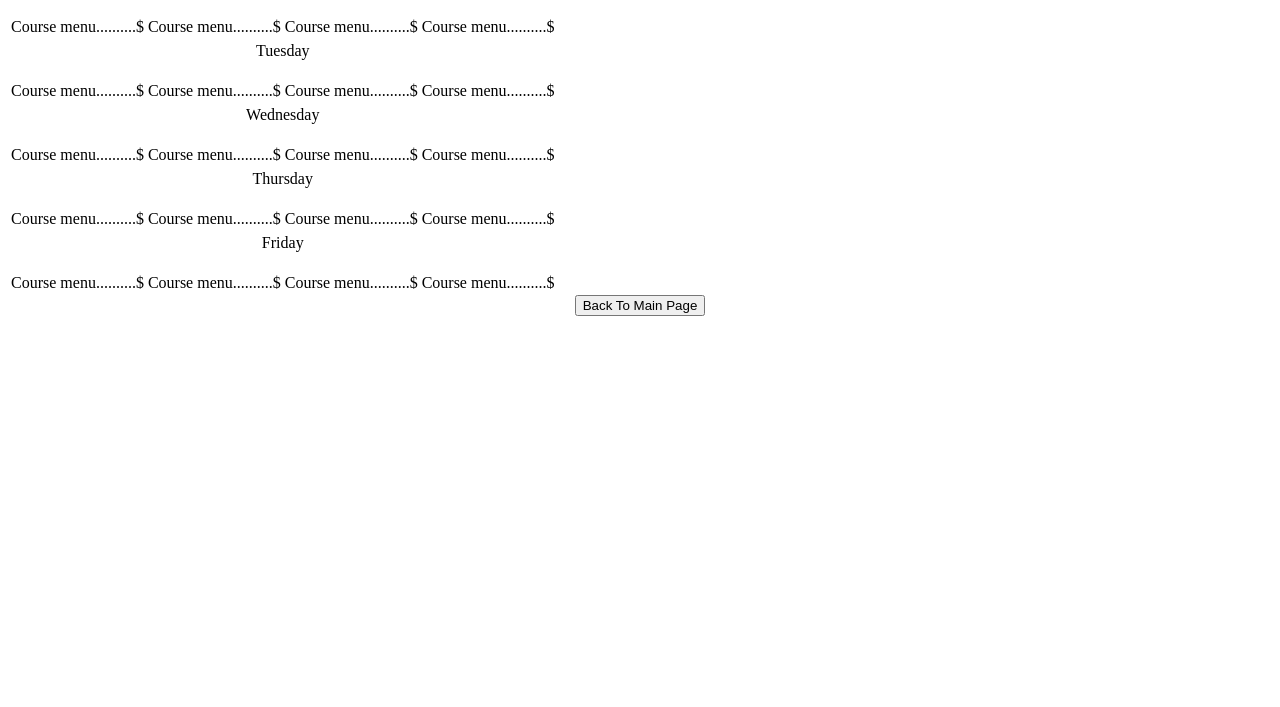
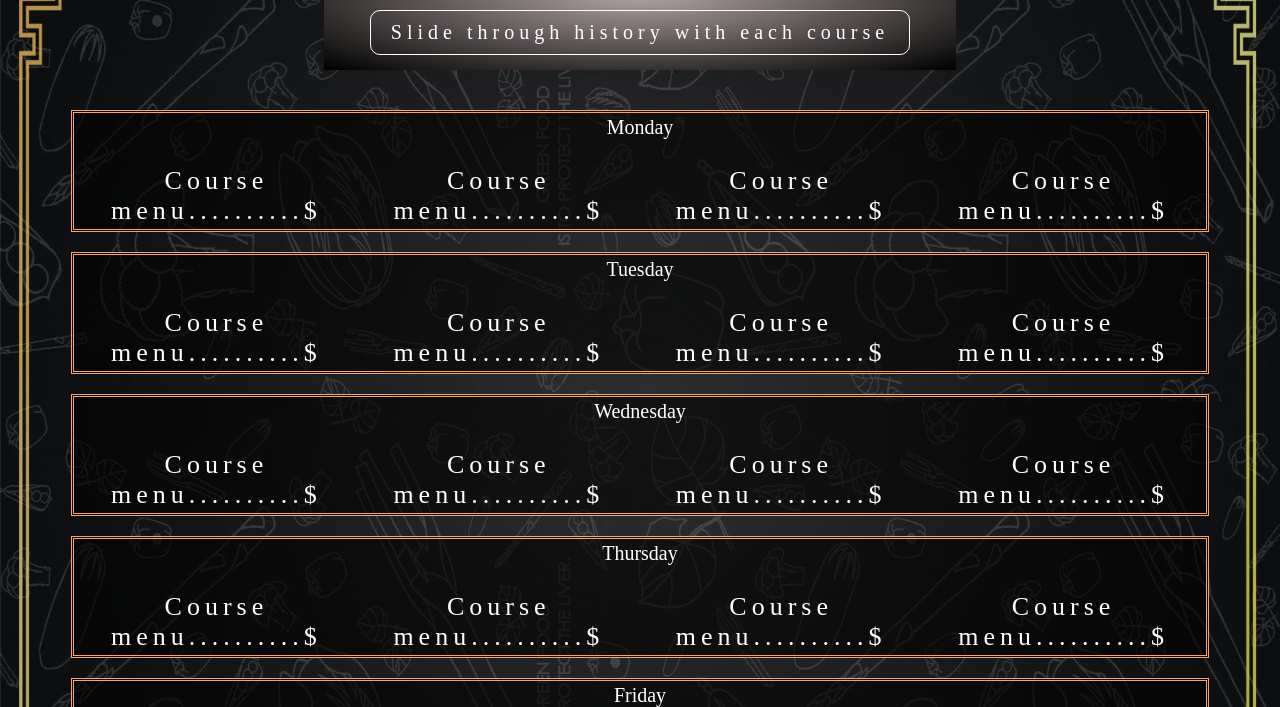
Before and after one commit to Vulpica/Projects, a plain HTML site: page Week 4.html in a window 1280 px wide. Shown: the part 114-821 px from the top of the page. Before the commit the page ends 800 px from the top, so only its background shows below. Drawn offline with Linux system fonts and the light colour scheme; files whose address does not match are found by name.

Commit message:
Update Week 4.html

```diff
--- a/Week 4.html
+++ b/Week 4.html
@@ -1,6 +1,6 @@
 <head>
   <meta charset="utf-8">
-  <link rel="stylesheet" type="text/css" href="Resources\CSS Files\Week4.css">
+  <link rel="stylesheet" type="text/css" href="Week4.css">
 
   <title>Main Menu</title>
 </head>
```
